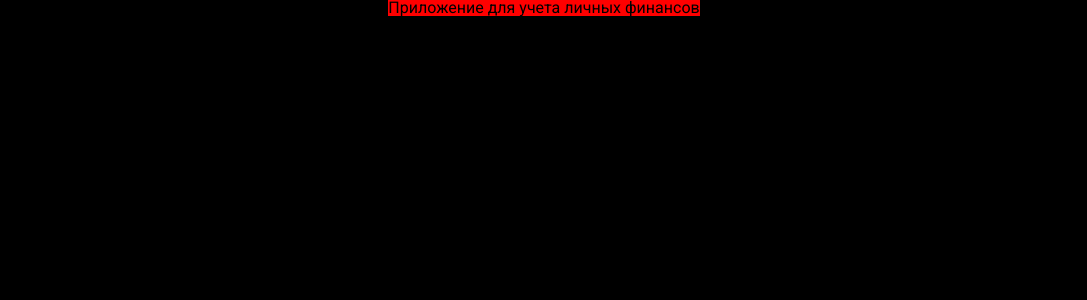
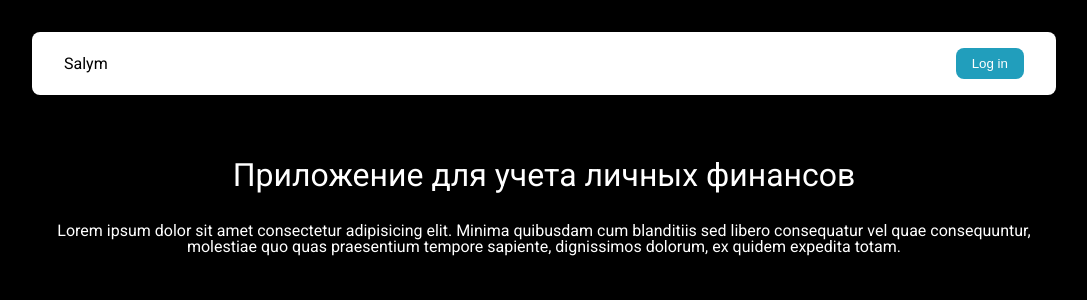
Before and after one commit to segizdev/salym, a Next.js app: page / in a window 1280 px wide. Shown: the top 300 px of the page, without its empty margins (96-1183 px from the left). Built offline with nearby package versions, Linux system fonts and the light colour scheme.

Commit message:
Add navigation

```diff
--- a/package.json
+++ b/package.json
@@ -9,12 +9,15 @@
     "lint": "next lint"
   },
   "dependencies": {
+    "@radix-ui/react-navigation-menu": "^1.1.1",
     "@types/node": "18.14.5",
     "@types/react": "18.0.28",
     "@types/react-dom": "18.0.11",
+    "clsx": "^1.2.1",
     "eslint": "8.35.0",
     "eslint-config-next": "13.2.3",
     "next": "13.2.3",
+    "radix-ui": "^1.0.1",
     "react": "18.2.0",
     "react-dom": "18.2.0",
     "typescript": "4.9.5"
--- /dev/null
+++ b/src/UI/Button/index.module.css
@@ -0,0 +1,19 @@
+.button {
+  border: none;
+  border-radius: 0.5rem;
+  padding: 0.5rem 1rem;
+  color: var(--text-secondary);
+}
+
+.primary {
+  background-color: var(--bg-primary);
+}
+
+.secondary {
+  background-color: var(--bg-primary);
+}
+
+.transparent {
+  background-color: transparent;
+  color: var(--text-main);
+}
--- /dev/null
+++ b/src/UI/Button/index.tsx
@@ -0,0 +1,21 @@
+import clsx from "clsx";
+import classes from "./index.module.css";
+
+type Props = {
+  children: string;
+  variant: "primary" | "secondary" | "transparent";
+};
+
+export const Button = ({ children, variant }: Props) => {
+  return (
+    <button
+      className={clsx(classes.button, {
+        [classes.primary]: variant === "primary",
+        [classes.secondary]: variant === "secondary",
+        [classes.transparent]: variant === "transparent",
+      })}
+    >
+      {children}
+    </button>
+  );
+};
--- a/src/UI/Logo/index.tsx
+++ b/src/UI/Logo/index.tsx
@@ -1,3 +1,3 @@
 export const Logo = () => {
-  <div>Salym</div>;
+  return <div>Salym</div>;
 };
--- /dev/null
+++ b/src/components/Landing/index.module.css
@@ -0,0 +1,26 @@
+.menu {
+  background-color: white;
+  padding: 1rem 2rem;
+  border-radius: 0.5rem;
+  margin-top: 2rem;
+}
+
+.list {
+  display: grid;
+  grid-auto-flow: column;
+  justify-content: space-between;
+  align-items: center;
+}
+
+.content {
+  color: var(--text-secondary);
+  display: grid;
+  justify-content: center;
+  gap: 2rem 0;
+  margin-top: 4rem;
+  text-align: center;
+}
+
+.heading {
+  font-size: var(--font-large);
+}
--- a/src/components/Landing/index.tsx
+++ b/src/components/Landing/index.tsx
@@ -1,7 +1,38 @@
+import { to } from "@/lib/to";
+import { Button } from "@/UI/Button";
+import { Logo } from "@/UI/Logo";
+import * as NavigationMenu from "@radix-ui/react-navigation-menu";
+import Link from "next/link";
+
+import classes from "./index.module.css";
+
 export const Landing = () => {
   return (
-    <div>
-      <h1>Приложение для учета личных финансов</h1>
-    </div>
+    <>
+      <NavigationMenu.Root className={classes.menu}>
+        <NavigationMenu.List className={classes.list}>
+          <NavigationMenu.Item>
+            <Logo />
+          </NavigationMenu.Item>
+          <NavigationMenu.Item>
+            <Link href={to.dashboard}>
+              <Button variant="primary">Log in</Button>
+            </Link>
+          </NavigationMenu.Item>
+        </NavigationMenu.List>
+      </NavigationMenu.Root>
+
+      <div className={classes.content}>
+        <h1 className={classes.heading}>
+          Приложение для учета личных финансов
+        </h1>
+        <p>
+          Lorem ipsum dolor sit amet consectetur adipisicing elit. Minima
+          quibusdam cum blanditiis sed libero consequatur vel quae consequuntur,
+          molestiae quo quas praesentium tempore sapiente, dignissimos dolorum,
+          ex quidem expedita totam.
+        </p>
+      </div>
+    </>
   );
 };
--- a/src/components/mainLayout/index.module.css
+++ b/src/components/mainLayout/index.module.css
@@ -1,8 +1,4 @@
 .main {
-  max-width: 1024px;
-  background-color: red;
+  max-width: 64rem;
+  margin: auto;
 }
-
-.content {
-  width: 100%;
-}
--- a/src/index.css
+++ b/src/index.css
@@ -124,10 +124,20 @@ table {
 }
 
 :root {
+  /* BACKGROUND */
+
   --bg-main: #000;
+  --bg-primary: #219ebc;
+  --bg-secondary: #ffb703;
+
+  /* TEXT COLOR */
+
+  --text-main: #000;
+  --text-secondary: #fff;
+
+  /* FONT SIZE */
+
+  --font-large: 2rem;
 
   background-color: var(--bg-main);
-  width: 100%;
-  display: flex;
-  justify-content: center;
 }
--- /dev/null
+++ b/src/lib/to.ts
@@ -0,0 +1,3 @@
+export const to = {
+  dashboard: "/dashboard",
+} as const;
```
Also changed, not shown: 1 other file (tests, documents, lock files or other folders).
